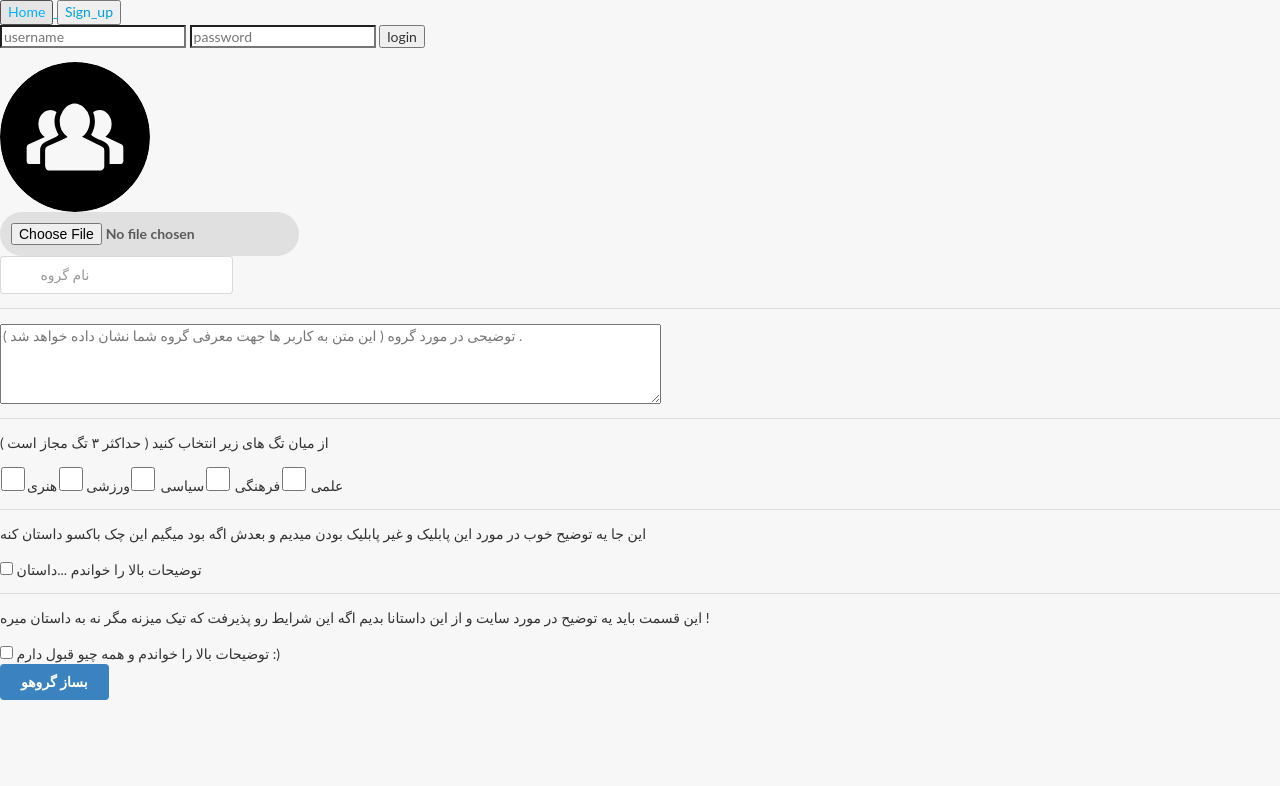
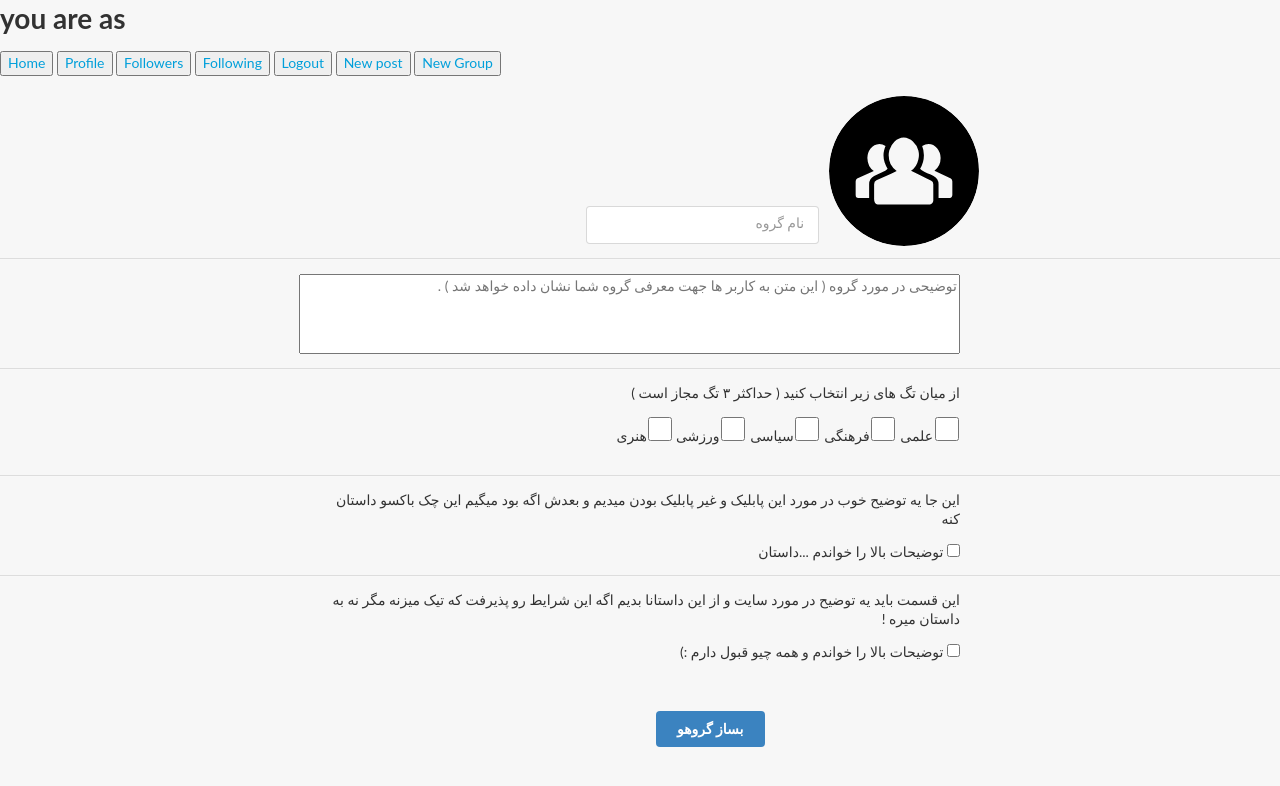
Before and after one commit to Hosseinyousefi23/unipin-api, a Django app: page /new_group in a window 1280 px wide. Shown: the top 786 px of the page. Run offline with Django 3.2, Linux system fonts and the light colour scheme; some libraries are stand-ins or nearby versions; some web fonts are replaced.

Commit message:
changed new_group page
added some javascript code for choosing profile picture

```diff
--- a/templates/xnote_base/create_new_group.html
+++ b/templates/xnote_base/create_new_group.html
@@ -1,20 +1,23 @@
-{% extends 'xnote_base/super_page.html' %}
+{% extends 'xnote_base/user_super_page.html' %}
+{% load staticfiles %}
 {% block title %}
     <title>create new group</title>
 {% endblock %}
 {% block add_css_and_js %}
-    {% load static %}
+    <script src="{% static 'javascript/create_new_group.js' %}"></script>
     <link rel="stylesheet" type="text/css" href="{% static 'styles/create_new_group.css' %}">
-    <script src="{% static 'javascript/create_new_group.js' %}"></script>
 {% endblock %}
 {% block body %}
+    <div dir="rtl">
         <form action="{% url 'xnote_base:new_group_action' %}">
             {% csrf_token %}
             <div id="top_div">
                 <div id="image_div">
-                <img class="ui small circular image" id="profile_img" src="{% static 'image/group-circled.svg' %}">
+                    <img class="ui small circular image" onclick="showFileChooser()" id="profile_img"
+                         src="{% static 'image/group-circled.svg' %}">
                     {#this button is for uploading the group profile image#}
-                <input type="file" id="upload_image" onchange="readURL(this)" class="circular ui icon button">
+                    <input type="file" id="upload_image" onchange="readURL(this)" class="circular ui icon button"
+                           style="display: none">
                     <i class="icon camera"></i>
                     </input>
                 </div>
@@ -35,17 +38,19 @@
             <div id="tags_div">
                 {#            choosing tags section : should use 'ajax' and change <a> tags to button later #}
                 <p>از میان تگ های زیر انتخاب کنید ( حداکثر ۳ تگ مجاز است )</p>
-            <input type="checkbox" name="tag" class="ui red circular label">علمی</a>
-            <input type="checkbox" name="tag" class="ui orange circular label">فرهنگی</a>
-            <input type="checkbox" name="tag" class="ui yellow circular label">سیاسی</a>
-            <input type="checkbox" name="tag" class="ui olive circular label">ورزشی</a>
-            <input type="checkbox" name="tag" class="ui green circular label">هنری</a>
+
+                <input type="checkbox" name="elmi" class="ui red circular label">علمی
+                <input type="checkbox" name="farhangi" class="ui orange circular label">فرهنگی
+                <input type="checkbox" name="siasi" class="ui yellow circular label">سیاسی
+                <input type="checkbox" name="varzeshi" class="ui olive circular label">ورزشی
+                <input type="checkbox" name="honari" class="ui green circular label">هنری
 
             </div>
             <div class="ui divider"></div>
             <div id="is_public_div">
 
-            <p>این جا یه توضیح خوب در مورد این پابلیک و غیر پابلیک بودن میدیم و بعدش اگه بود میگیم این چک باکسو داستان
+                <p>این جا یه توضیح خوب در مورد این پابلیک و غیر پابلیک بودن میدیم و بعدش اگه بود میگیم این چک باکسو
+                    داستان
                     کنه </p>
                 {#        after above description they should check the check box if they think that their post are public #}
                 <input type="checkbox" name="is_public">
@@ -53,7 +58,8 @@
             </div>
             <div class="ui divider"></div>
             <div id="agreement_div">
-            <p>این قسمت باید یه توضیح در مورد سایت و از این داستانا بدیم اگه این شرایط رو پذیرفت که تیک میزنه مگر نه به
+                <p>این قسمت باید یه توضیح در مورد سایت و از این داستانا بدیم اگه این شرایط رو پذیرفت که تیک میزنه مگر نه
+                    به
                     داستان میره !</p>
                 {#                after above description that contains some privacy policy they may check the checkbox below if they agree with that #}
                 <input type="checkbox" name="privacy_policy">
@@ -63,4 +69,5 @@
                 <button class="ui blue button">بساز گروهو</button>
             </div>
         </form>
+    </div>
 {% endblock %}
--- a/templates/xnote_base/index.html
+++ b/templates/xnote_base/index.html
@@ -6,6 +6,8 @@
 {% endblock %}
 
 {% block css_and_js %}
+    <link rel="stylesheet" href="{% static 'styles/bootstrap.min.css' %}">
+    <script src="{% static 'javascript/bootstrap.min.js' %}"></script>
     <link type="text/css" rel="stylesheet" href="{% static "styles/index.css" %}"/>
 {% endblock %}
 
--- a/templates/xnote_base/super_page.html
+++ b/templates/xnote_base/super_page.html
@@ -5,7 +5,6 @@
         {% block title %}
         {% endblock %}
 
-        <meta charset="utf-8">
         <meta name="viewport" content="width=device-width, initial-scale=1">
         <link rel="stylesheet" href="{% static 'styles/bootstrap.min.css' %}">
         <script src="{% static 'javascript/jquery-1.12.0.min.js' %}"></script>
--- a/templates/xnote_base/user_super_page.html
+++ b/templates/xnote_base/user_super_page.html
@@ -8,8 +8,8 @@
         <script src="{% static 'javascript/jquery-1.12.0.min.js' %}"></script>
         <link rel="stylesheet" type="text/css" href="{% static 'styles/semantic.min.css' %}"/>
         <script src="{% static 'javascript/semantic.min.js' %}"></script>
-    <link rel="stylesheet" href="{% static 'styles/bootstrap.min.css' %}">
-    <script src="{% static 'javascript/bootstrap.min.js' %}"></script>
+        {#        <link rel="stylesheet" href="{% static 'styles/bootstrap.min.css' %}">#}
+        {#        <script src="{% static 'javascript/bootstrap.min.js' %}"></script>#}
 
         {% block add_css_and_js %}
         {% endblock %}
@@ -35,6 +35,9 @@
         <a href="{% url 'xnote_base:new_post' %}">
             <button>New post</button>
         </a>
+        <a href="{% url 'xnote_base:new_group' %}">
+            <button>New Group</button>
+        </a>
         <br style="clear: both"/>
         {% block body %}
         {% endblock %}
--- a/templates/xnote_base/userindex.html
+++ b/templates/xnote_base/userindex.html
@@ -2,10 +2,12 @@
 {% load staticfiles %}
 
 {% block title %}
-        <title>{{ user.get_full_name }}</title>
+    <title>{{ user.get_full_name }}</title>
 {% endblock %}
 
 {% block add_css_and_js %}
+    <link rel="stylesheet" href="{% static 'styles/bootstrap.min.css' %}">
+    <script src="{% static 'javascript/bootstrap.min.js' %}"></script>
     <link type="text/css" rel="stylesheet" href="{% static 'styles/userindex.css' %}"/>
     <script src="{% static 'javascript/userindex.js' %}"></script>
 {% endblock %}
--- a/xnote_base/static/javascript/create_new_group.js
+++ b/xnote_base/static/javascript/create_new_group.js
@@ -10,3 +10,7 @@
         reader.readAsDataURL(input.files[0]);
     }
 }
+
+function showFileChooser() {
+    $('#upload_image').click();
+}
```
Also changed, not shown: db.sqlite3. Lines whose indentation alone changed are shown as unchanged.
